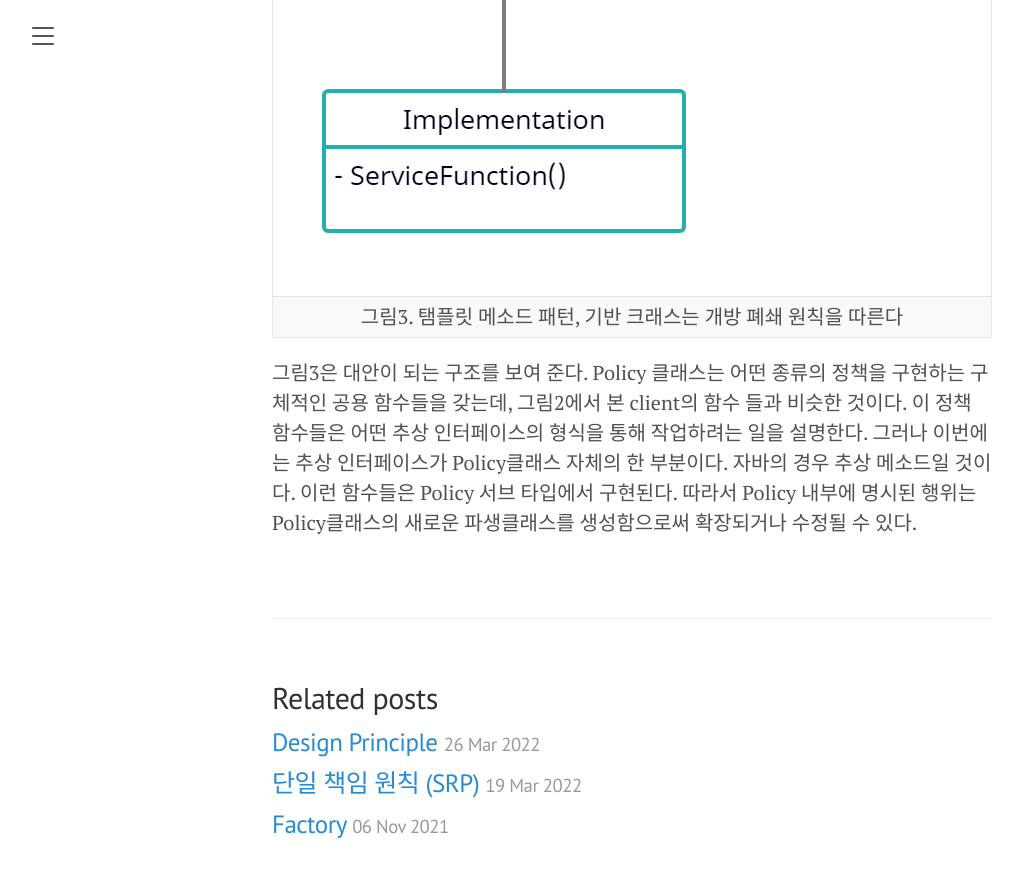
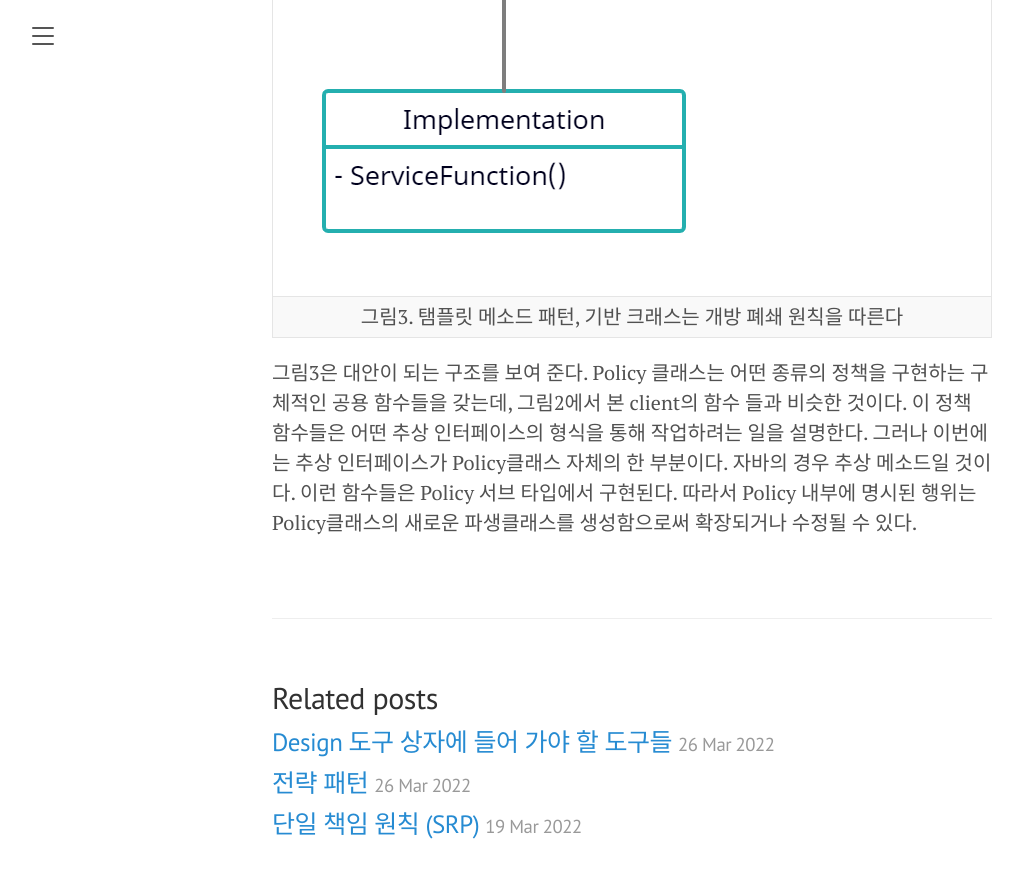
Before and after one commit to casafeliz/casafeliz.github.io, a Jekyll site: the page built from _posts/2022-03-19-ocp.md, in a window 1280 px wide and 900 px high, scrolled down 2104 px. Shown: the top 878 px of the window, without its empty margins (8-1031 px from the left). Built offline with Jekyll 4.4.1, drawn with Linux system fonts in a browser that asks for light colours.

Commit message:
전략 패턴 및 디자인 원칙 업데이트

```diff
--- a/_posts/2022-03-19-ocp.md
+++ b/_posts/2022-03-19-ocp.md
@@ -18,20 +18,20 @@
 
 1. OCP를 따르지 않는 예제
 
-| ![OCP 위배]({{site.url}}/assets/img/ocp1.jpg){:class="img-responsive"} |
+| ![OCP 위배]({{site.url}}/assets/img/OCP1.jpg){:class="img-responsive"} |
 |:--:|
 | 그림1 |
 
 2. OCP를 따르는 예제
 
-| ![OCP 준수]({{site.url}}/assets/img/ocp2.jpg){:class="img-responsive"} |
+| ![OCP 준수]({{site.url}}/assets/img/OCP2.jpg){:class="img-responsive"} |
 |:--:|
 | 그림2. 스트레티지 패턴, Client는 개방 폐쇄 원칙을 따른다  |
 
 AbstractServer가 아닌 ClientInterface로 이름을 지은 이유: <br>
 *추상 클래스는 자신을 구현하는 클래스 보다도 클라이언트에 더 밀접하게 관련되어 있기 때문이다.*
 
-| ![OCP 준수]({{site.url}}/assets/img/ocp3.jpg){:class="img-responsive"} |
+| ![OCP 준수]({{site.url}}/assets/img/OCP3.jpg){:class="img-responsive"} |
 |:--:|
 | 그림3. 탬플릿 메소드 패턴, 기반 크래스는 개방 폐쇄 원칙을 따른다  |
 
--- a/_posts/2022-03-26-design-principle.md
+++ b/_posts/2022-03-26-design-principle.md
@@ -1,12 +1,17 @@
 ---
-title: Design Principle
+title: 전략 패턴
+layout: post
 date: '2022-03-26 08:44:16'
-layout: post
+categories:
+- design_pattern
 ---
 
-##  애플리케이션에서 달라지는 부분을 찾아 내고, 달라지지 않는 부분으로 부터 분리 시킨다.
+## 애플리케이션에서 달라지는 부분을 찾아 내고, 달라지지 않는 부분으로 부터 분리 시킨다.
+
 ## 구현이 아닌 인터페이스에 맞춰서 프로그래밍한다.
+
 ## 상속 보다는 구성을 활용한다.
+
 > "A에는 B가 있다" 관계에 대해 생각해 봅시다. <br>
 > 각 오리에는 FlyBehavior와 QuackBehavior가 있으며, 난는 행동과 꽥꽥 거리는 행동을 위임 받습니다. <br>
 > 두 클새스를 이런 식으로 합치는 것을 구성을 이용하는 것이라고 부릅니다. <br>
@@ -16,7 +21,7 @@
 > 단순히 알고리즘군을 별도의 클래스의 집합으로 캡슐화할 수 있도록 만들어 주는 것 뿐 아니라 <br>
 > 구성요소로 사용하는 객체에서 올바른 행동 인터페이스를 구현하기만 하면 실행시에 행동을 바꿀 수도 있게 해 줍니다.
 
+## 스트레티지 패턴
 
-## 스트레티지 패턴
 > 알고리즘군을 정의하고 각각을 캡슐화하여 교환해서 사용할 수 있도록 만든다. <br>
 > 스크래티지를 활용하면 알고리즘을 사용하는 클라이언트와는 독립적으로 알고리즘을 변경할 수 있다.
--- /dev/null
+++ b/_posts/2022-03-26-design-tools.md
@@ -0,0 +1,23 @@
+---
+title: Design 도구 상자에 들어 가야 할 도구들
+date: '2022-03-26 11:12:52'
+categories:
+- design_pattern
+layout: post
+---
+
+# **객체 지향의 기초**
+* 추상화
+* 캡슐화
+* 다형성
+* 상속
+
+# **객체 지향의 원칙**
+* 바뀌는 부분은 캡슐화 한다
+* 상속보다는 구성을 활용한다
+* 구현이 아닌 인터페이스에 맞춰서 프로그래밍한다
+
+# **객체 지향 패턴**
+* 스트래티지 패턴
+* 알고리즘 군을 정의하고 각각을 캡슐화하여 바꿔 쓸 수 있게 만듭니다.
+* 스트래티지 패턴을 이용하면 알고리즘을 활용하는 클라이언트와 독립적으로 알고리즘을 변경할 수 있습니다.
```
Also changed, not shown: _posts/2022-03-19-srp.md (+0 -1 lines).
